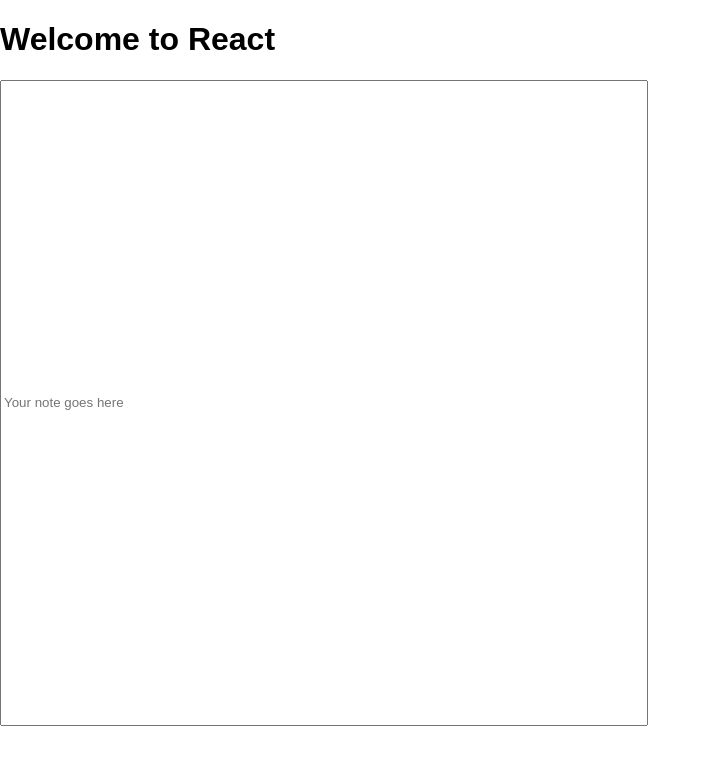
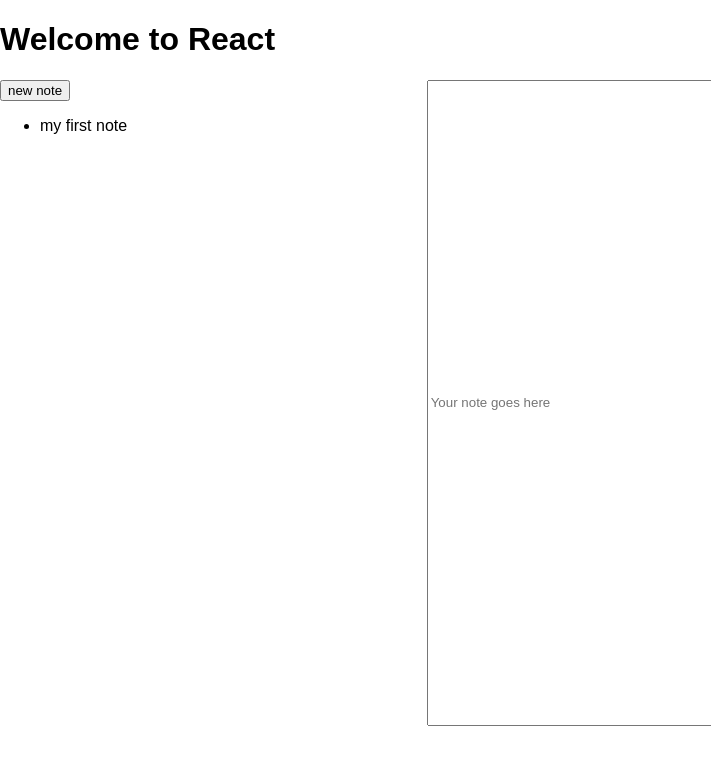
Before and after one commit to IEEEComputerSocietyUNB/CodingDojo, a React (Create React App) app in the folder 2018/180505/master/note-taking-app/: page / in a window 1280 px wide. Shown: the top 764 px of the page, without its empty margins (0-711 px from the left). Built offline with nearby package versions, Linux system fonts and the light colour scheme.

Commit message:
✨ Add NoteList component

```diff
--- a/2018/180505/master/note-taking-app/src/App.js
+++ b/2018/180505/master/note-taking-app/src/App.js
@@ -1,5 +1,6 @@
 import React, { Component } from 'react'
 import Note from './Note'
+import NoteList from './NoteList'
 
 class App extends Component {
   render() {
@@ -9,6 +10,7 @@ class App extends Component {
           <h1 className="App-title">Welcome to React</h1>
         </header>
         <div className="App-intro">
+          <NoteList />
           <Note />
         </div>
       </div>
--- /dev/null
+++ b/2018/180505/master/note-taking-app/src/NoteList.js
@@ -0,0 +1,35 @@
+import React, { Component } from 'react'
+
+export default class NoteList extends Component {
+  state = {
+    list: [
+      'my first note',
+    ]
+  }
+
+  addNote = () => {
+    this.setState({
+      list: [...this.state.list, '']
+    })
+  }
+
+  render() {
+    return (
+      <div className="NoteList">
+        <div className="toolbar">
+          <button onClick={this.addNote}>
+            new note
+          </button>
+        </div>
+
+        <ul className="list">
+          {this.state.list.map(note => (
+            <li className="note" key={note}>
+              {note}
+            </li>
+          ))}
+        </ul>
+      </div>
+    )
+  }
+}
--- a/2018/180505/master/note-taking-app/src/index.css
+++ b/2018/180505/master/note-taking-app/src/index.css
@@ -4,8 +4,21 @@ body {
   font-family: sans-serif;
 }
 
+.App-intro {
+  width: 100vw;
+  display: flex;
+}
+
+.NoteList {
+  flex: 1;
+}
+
+.Note {
+  flex: 2;
+}
+
 .Note > input {
-  width: 50vw;
+  width: 100%;
   height: 80vh;
   word-break: break-word;
 }
```
Also changed, not shown: 2 other files (tests, documents, lock files or other folders).
